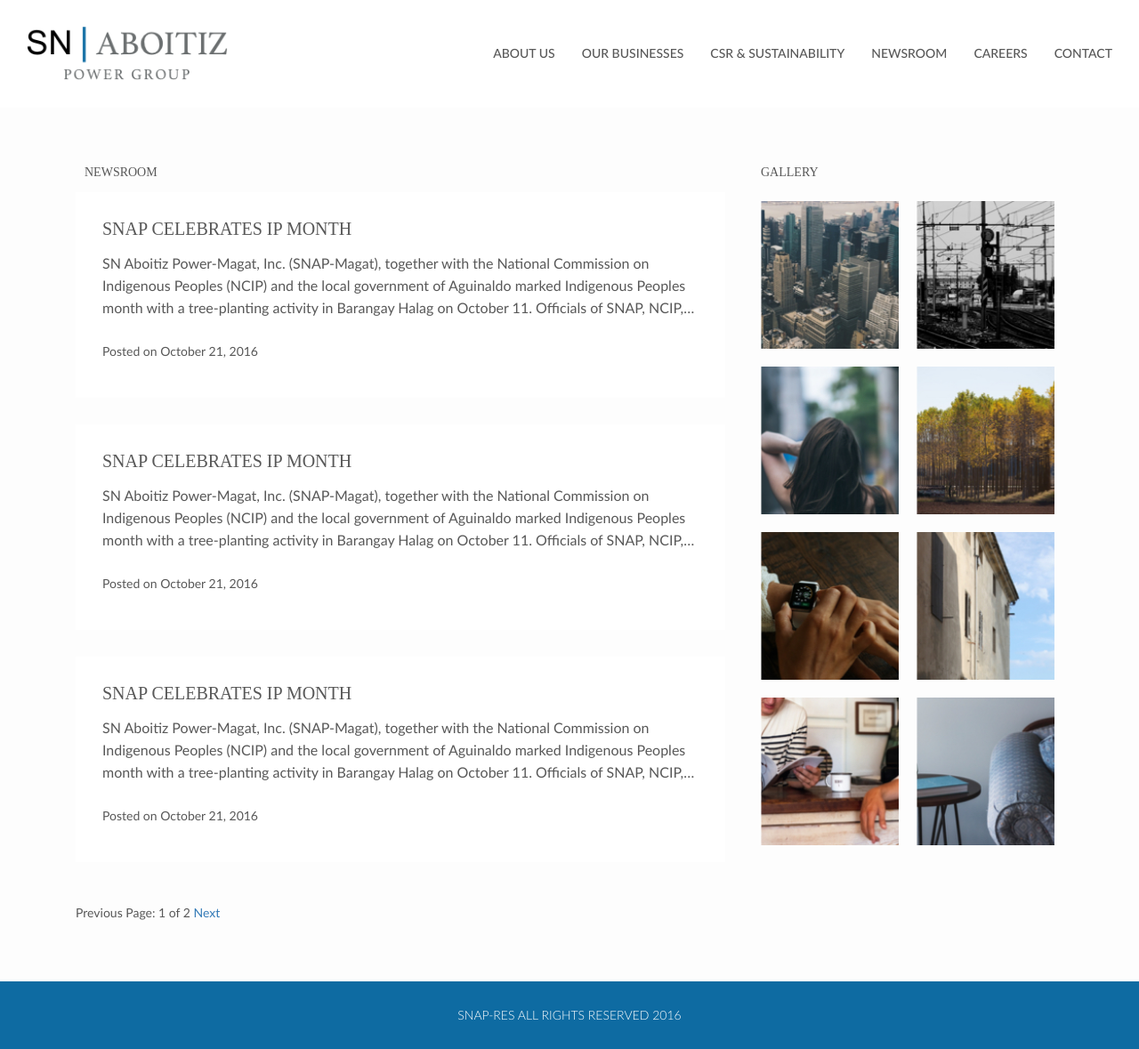
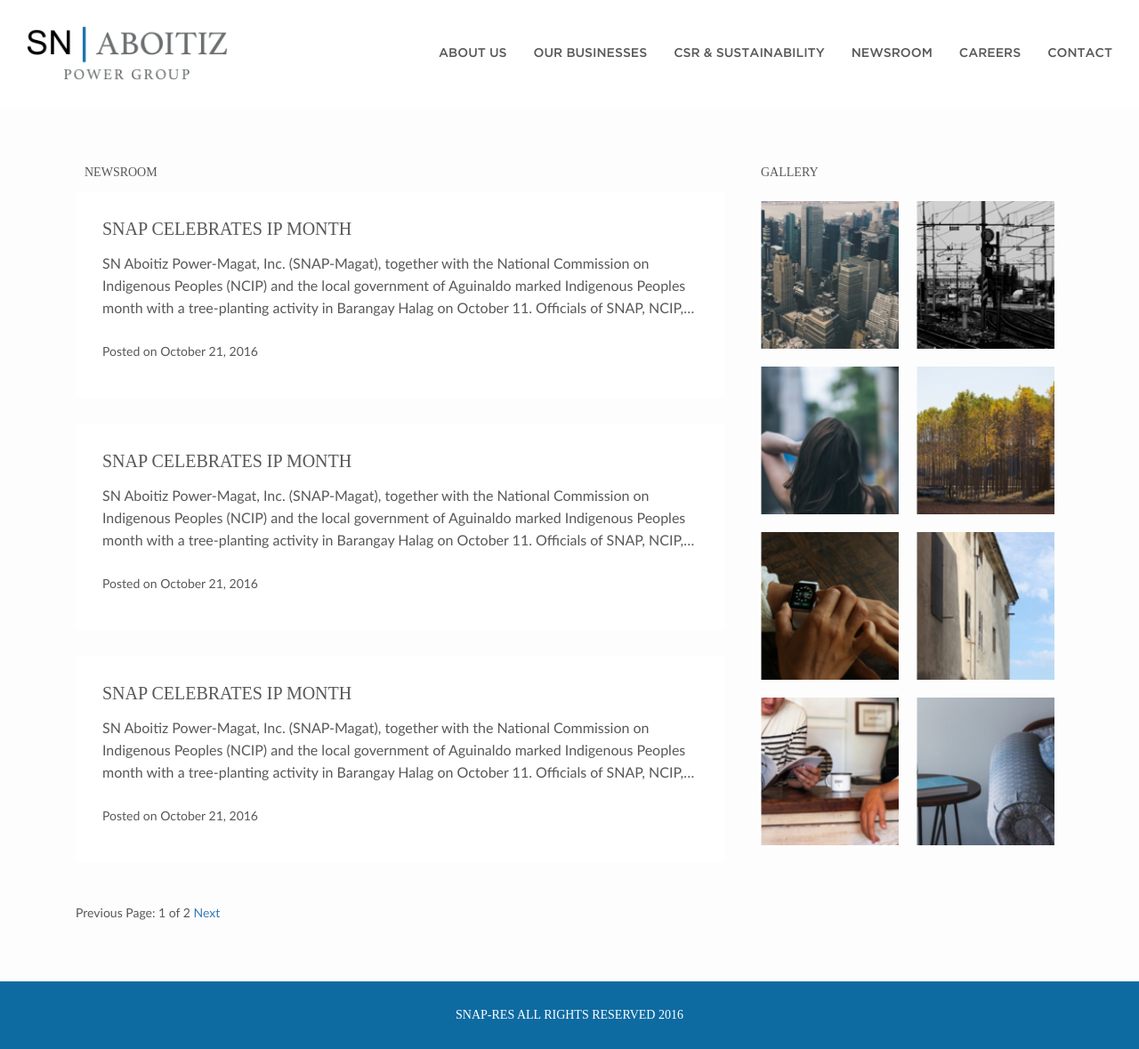
Before and after one commit to kristinavargas/snaboitiz.github.io, a Jekyll site: the page built from newsroom/index.html, in a window 1280 px wide and 1179 px high. Shown: the whole window at 89% size. Built offline with Jekyll 4.4.1, drawn with Linux system fonts in a browser that asks for light colours; some web fonts are replaced; the list of posts is cut into pages by our own code.

Commit message:
Update fonts

```diff
--- a/_includes/home/news.html
+++ b/_includes/home/news.html
@@ -2,7 +2,7 @@
     <div class="section-header">
         <h2 class="header">Latest News</h2>
     </div>
-    <div class="col-lg-3 left-section">
+    <div class="col-lg-4 col-md-8 left-section">
         <ul class="news-container">
             {% for news in site.posts limit:7 %}
             <li class="news-list">
@@ -17,7 +17,7 @@
             {% endfor %}
         </ul>
     </div>
-    <div class="col-lg-9 right-section">
+    <div class="col-lg-8 col-md-8 right-section">
         <div class="carousel-container">
             <div id="carousel" class="carousel slide carousel-fade" data-ride="carousel">
                 <ol class="carousel-indicators">
--- a/_sass/home.sass
+++ b/_sass/home.sass
@@ -88,13 +88,17 @@
   .section-header
     margin: 30px 0
     .header
-      color: #0E6BA2
+      color: #176294
   .left-section
     padding-left: 0
     .news-container
+      background-color: #fbfbfb
+      padding-top: 10px
+      padding-left: 10px
+      padding-right: 10px
       .news-list
         .news-link
-          color: #585858
+          color: #4a4a4a
           display: block
           font-size: 18px
           text-decoration: none
@@ -124,9 +128,11 @@
                 display: block
                 .title-section
                   font-size: 24px
-                  font-family: "Lato-Heavy"
+                  font-family: "Gotham-Black"
+                  color: #737373
+                  font-weight: 400
               .content-section
-                font-family: "Lato-Regular"
+                font-family: "Gotham-Light"
                 margin-top: 15px
                 margin-bottom: 15px
                 line-height: 30px
--- a/_sass/main.sass
+++ b/_sass/main.sass
@@ -1,19 +1,20 @@
 //Font face section
+
+//Gotham Fonts
 @font-face
-  font-family: 'Lato-LightItalic'
-  src: url('/fonts/Lato/Lato-LightItalic.ttf')
-@font-face
-  font-family: 'Lato-Light'
-  src: url('/fonts/Lato/Lato-Light.ttf')
+  font-family: 'Gotham-Black'
+  src: url('/fonts/Gotham/Gotham-Black.ttf')
 
 @font-face
-  font-family: 'Lato-ThinItalic'
-  src: url('/fonts/Lato/Lato-ThinItalic.ttf')
+  font-family: 'Gotham-Medium'
+  src: url('/fonts/Gotham/Gotham-Medium.ttf')
 
 @font-face
-  font-family: 'Lato-Italic'
-  src: url('/fonts/Lato/Lato-Italic.ttf')
+  font-family: 'Gotham-Light'
+  src: url('/fonts/Gotham/Gotham-Light.ttf')
 
+
+//Lato Fonts
 @font-face
   font-family: 'Lato-Regular'
   src: url('/fonts/Lato/Lato-Regular.ttf')
@@ -26,14 +27,10 @@
   font-family: 'Lato-Medium-Italic'
   src: url('/fonts/Lato/Lato-MediumItalic.ttf')
 
-
 @font-face
   font-family: 'Lato-Heavy'
   src: url('/fonts/Lato/Lato-Heavy.ttf')
 
-@font-face
-  font-family: 'Lato-Bold'
-  src: url('/fonts/Lato/Lato-Bold.ttf')
 
 //General style section
 body
@@ -75,7 +72,7 @@
             display: block
             padding: 35px 15px
             text-transform: uppercase
-            font-family: "Lato-Medium","sans-serif"
+            font-family: "Gotham-Medium","sans-serif"
             &:hover
               opacity: 0.8
   &.navbar-shrink
```
Also changed, not shown: fonts/Gotham/Gotham-Black.ttf (added), fonts/Gotham/Gotham-Light.ttf (added), fonts/Gotham/Gotham-Medium.ttf (added), fonts/Lato/Lato-Black.ttf (deleted), fonts/Lato/Lato-Bold.ttf (deleted), fonts/Lato/Lato-Italic.ttf (deleted), fonts/Lato/Lato-ThinItalic.ttf (deleted).
